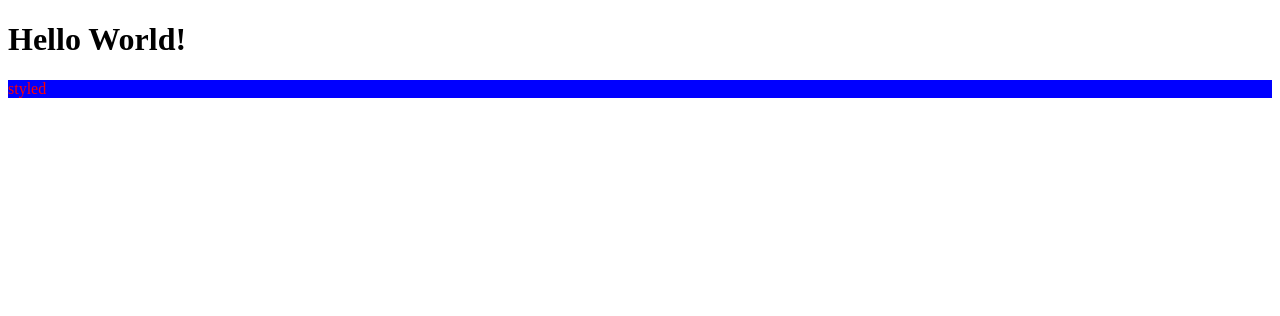
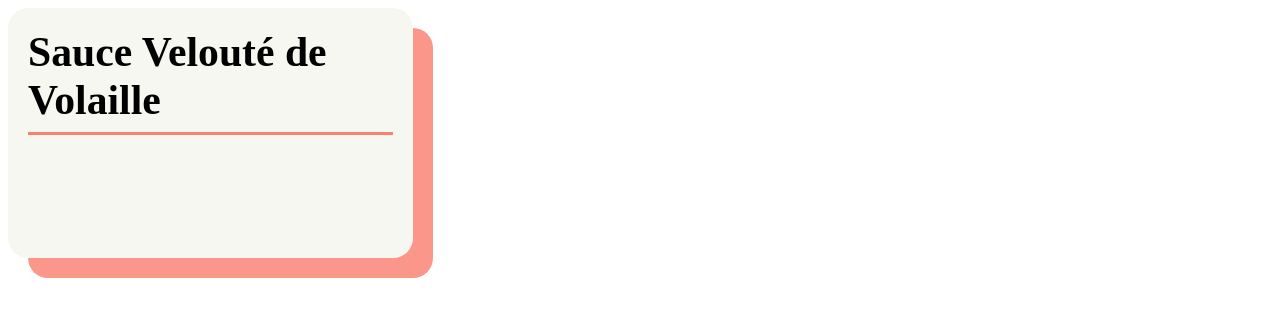
Before and after one commit to inferrinizzard/saunce, a Gatsby app: page /App in a window 1280 px wide. Shown: the top 316 px of the page. Built offline with nearby package versions, Linux system fonts and the light colour scheme.

Commit message:
basic skeleton for first card

```diff
--- a/package.json
+++ b/package.json
@@ -6,6 +6,7 @@
 	},
 	"dependencies": {
 		"gatsby": "^2.29.1",
+		"polished": "^4.0.5",
 		"react": "^17.0.1",
 		"react-dom": "^17.0.1",
 		"styled-components": "^5.2.1",
--- a/src/pages/App.tsx
+++ b/src/pages/App.tsx
@@ -1,14 +1,20 @@
 import React, { useState } from 'react';
+import { ThemeProvider } from 'styled-components';
 
 import Overlay from './Overlay';
 import Main from './Main';
 
+let theme = {
+	offwhite: '#f7f7f2', // #faf3dd
+};
+
 export default function App() {
 	return (
 		<div>
-			<h1>Hello World!</h1>
-			<Overlay />
-			<Main />
+			<ThemeProvider theme={theme}>
+				<Overlay />
+				<Main />
+			</ThemeProvider>
 		</div>
 	);
 }
--- a/src/pages/Card.tsx
+++ b/src/pages/Card.tsx
@@ -1,23 +1,54 @@
 import React from 'react';
-import pureStyled from 'styled-components';
-import { styled } from './Styled';
 
-const StyledCard = pureStyled.div``;
+import styled from './Styled';
+import { lighten } from 'polished';
 
-const StyledBar = pureStyled.hr``;
+let StyledCard = styled('div')({ height: 250 })`
+	display: block;
+	height: ${p => p.height}px;
+	width: ${p => 1.618 * p.height}px;
+	background-color: ${p => p.theme.offwhite};
 
-let Test = styled(StyledCard)({ red: '#ff0000' })`
-	color: ${'red'};
-	background-color: ${p => p.blue};
+	border-radius: 20px;
+	box-shadow: 20px 20px 0px 0px ${p => lighten(0.05, p.accentColour)};
+
+	div {
+		padding: 20px;
+
+		h1 {
+			margin: 0;
+			font-size: ${p => p.height / 6}px;
+		}
+
+		hr {
+			height: 3px;
+			border: none;
+			background-color: ${'accentColour'}
+		}
+
+		.ingredient {
+
+		}
+	}
+
 `;
 
-export interface CardProps {}
+export interface CardProps {
+	name: string;
+	ingredients: string[];
+}
 
-const Card: React.SFC<CardProps> = () => {
+const Card: React.SFC<CardProps> = ({ name, ingredients }) => {
 	return (
-		<div>
-			<Test blue="#00f">styled</Test>
-		</div>
+		<StyledCard accentColour="salmon">
+			<div className="card-content">
+				<h1>{name}</h1>
+				<hr />
+				{ingredients.map((i, k) => (
+					<div key={k} className="ingredient" />
+				))}
+			</div>
+		</StyledCard>
 	);
 };
 
--- a/src/pages/Main.tsx
+++ b/src/pages/Main.tsx
@@ -8,7 +8,7 @@ export interface MainProps {}
 const Main: React.SFC<MainProps> = () => {
 	return (
 		<div>
-			<Card />
+			<Card name="Sauce Velouté de Volaille" ingredients={[]} />
 		</div>
 	);
 };
--- a/src/pages/Styled.ts
+++ b/src/pages/Styled.ts
@@ -3,25 +3,23 @@ import _styled, { AnyStyledComponent } from 'styled-components';
 interface StyledProps {
 	[key: string]: any;
 }
-type StyledPropFunc = (p: StyledProps) => string;
+type StyledPropFunc = (p: StyledProps) => string | number;
 
-export const styled = (
+const styled = (
 	Element: AnyStyledComponent | keyof JSX.IntrinsicElements | React.ComponentType<any>
-) => (staticProps: StyledProps) => (
+) => (staticProps?: StyledProps) => (
 	[head, ...tail]: TemplateStringsArray,
 	...tags: (keyof StyledProps | StyledPropFunc)[]
 ) =>
 	_styled(Element)<StyledProps>((componentProps: StyledProps) =>
 		((props: StyledProps) =>
-			`${tail.reduce(
-				(acc, curr, i) =>
-					acc +
-					(tags[i].toString() in props
-						? props[tags[i] as keyof StyledProps]
-						: (tags[i] as StyledPropFunc)(props)) +
-					curr,
-				head
-			)}`)({ ...staticProps, ...componentProps })
+			`${tail.reduce((acc, curr, i) => {
+				let item =
+					(tags[i].toString() in props && props[tags[i] as keyof StyledProps]) ||
+					(typeof tags[i] == 'function' && (tags[i] as StyledPropFunc)(props));
+				if (!item) throw new Error(`${tags[i]} does not exist in props!`);
+				return acc + item + curr;
+			}, head)}`)({ ...staticProps, ...componentProps })
 	);
 
 export const styledStrings = (Element: AnyStyledComponent) => (props: StyledProps) => (
@@ -33,3 +31,5 @@ export const styledProps = (Element: AnyStyledComponent) => (props: StyledProps)
 	[head, ...tail]: TemplateStringsArray,
 	...tags: ((p: StyledProps) => string)[]
 ) => _styled(Element)`${tail.reduce((acc, curr, i) => acc + tags[i](props) + curr, head)}`;
+
+export default styled;
```
Also changed, not shown: 1 other file (tests, documents, lock files or other folders).
